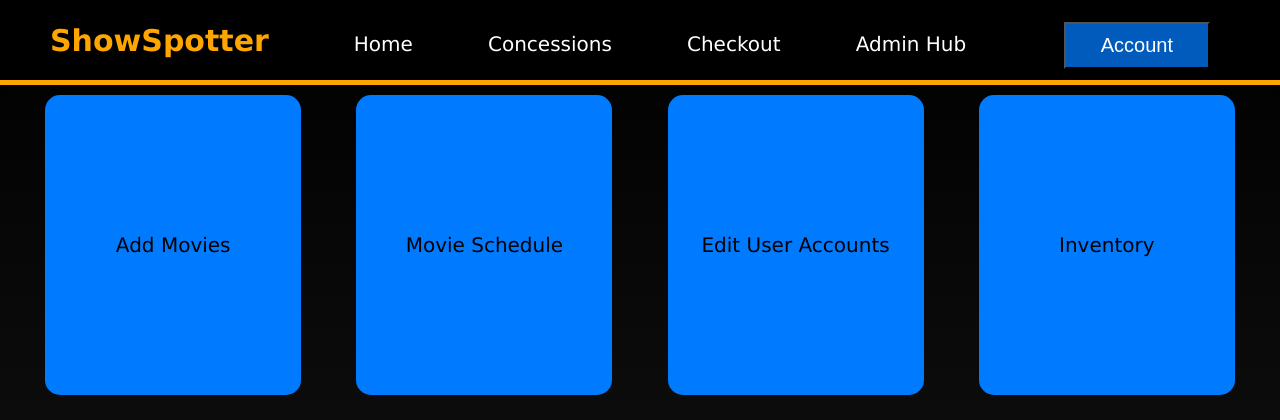
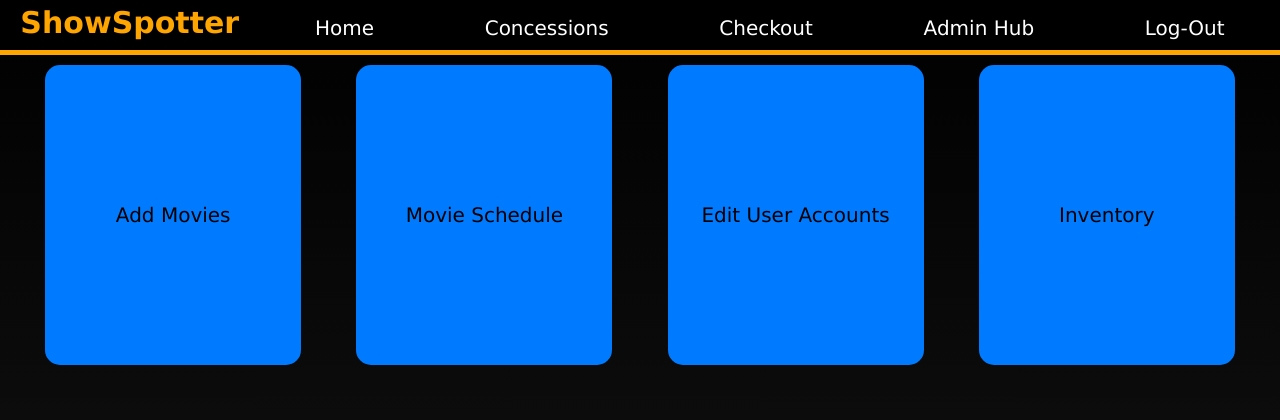
Before and after one commit to pgpdc/ShowSpotter, a PHP site: page /ShowSpotter/admin.php in a window 1280 px wide. Shown: the top 420 px of the page. Run offline with PHP 8.4, Linux system fonts and the light colour scheme; a user stored in the database is signed in.

Commit message:
Created a navbar

```diff
--- a/Styles/navbar.css
+++ b/Styles/navbar.css
@@ -1,20 +1,12 @@
 nav{
-    display: grid;
-    grid-template-columns: auto 1fr;
+    display: flex;
+    justify-content: space-around;
     align-items: center;
-    grid-column-gap: 50px;
-    grid-template-rows: 70px;
-    box-shadow: 0 5px 5px rgba(0,0,0,0.15);
-    position: sticky;
-    top: 0;
     background-color: black;
     border-bottom: orange solid 2pt;
     border-width: 5px;
-    padding-left: 50px;
-    padding-right: 20px;
-    padding-top: 10px;
+    padding-top: 5px;
     font-family: Verdana, Geneva, Tahoma, sans-serif;
-    text-align: left;
 }
 
 nav .brand{
@@ -40,52 +32,4 @@ nav a.active{
     border-radius: 3px;
 }
 
-.dropbtn {
-    text-decoration: none;
-    display: inline-block;
-    padding: 10px 35px;
-    transition: background-color 0.3s, color 0.3s;
-    background-color: #005bbd;
-    color: white;
-    font-size: 20px;
-}
-
-.dropdown {
-    position: relative;
-    float: right;
-    padding-right: 50px;
-}
-
-.dropdown-content {
-    display: none;
-    position: absolute;
-    background-color: #f1f1f1;
-    min-width: 160px;
-    box-shadow: 0px 8px 16px 0px rgba(0,0,0,0.2);
-    z-index: 1;
-    text-align: center;
-}
-
-.dropdown-content p {
-    text-align: center;
-}
-
-.dropdown-content a {
-    color: black;
-    text-decoration: none;
-    display: block;
-}
-
-.dropdown-content a:hover {
-    background: orange;
-    color: #005bbd;
-    border-radius: 3px;
-}
-
-.dropdown:hover .dropdown-content {
-    display: block;
-}
-
-.dropdown:hover .dropbtn {
-    background-color: orange;
-}
+::-webkit-scrollbar { width: 0px; height: 0px; } ::-webkit-scrollbar-button { width: 0px; height: 0px; } ::-webkit-scrollbar-thumb { background: transparent; border: 0px none; border-radius: 0px; } ::-webkit-scrollbar-thumb:hover { background: transparent; } ::-webkit-scrollbar-thumb:active { background: transparent; } ::-webkit-scrollbar-track { background: transparent; border: 0px none; border-radius: 0px; } ::-webkit-scrollbar-track:hover { background: transparent; } ::-webkit-scrollbar-track:active { background: transparent; } ::-webkit-scrollbar-corner { background: transparent; }
--- a/admin.php
+++ b/admin.php
@@ -19,36 +19,13 @@ $isUserAdmin = isAdmin();
   <meta charset="utf-8" />
   <meta name="viewpoint" content="width=device-width,initial-scale=1" />
   <link rel="stylesheet" href="Styles/admin.css" />
-  <link rel="stylesheet" href="Styles/navbar.css">
 </head>
 
 <title>Admin</title>
 
 <body>
 
-  <nav>
-    <div class="brand">ShowSpotter</div>
-    <div class="links">
-      <a href="index.php">Home</a>
-      <a href="">Concessions</a>
-      <a href="checkout.html">Checkout</a>
-        <?php if ($isUserAdmin): ?>
-          <a href="admin.php">Admin Hub</a>
-        <?php endif; ?>
-      <div class="dropdown">
-      <button class="dropbtn">Account</button>
-      <div class="dropdown-content">
-        <?php if ($isUserAdmin): ?>
-          <p>Admin</p>
-        <?php else: ?>
-          <p>Customer</p>
-        <?php endif; ?>
-      <a href="login.php">Sign-In</a>
-      <a href="logout.php">Log-Out</a>
-      </div>
-      </div>
-      </div>
-    </nav>
+<?php require("navbar.php"); ?>
 
   <div class="container">
 
--- a/navbar.php
+++ b/navbar.php
@@ -1,37 +1,19 @@
-<?php
-function isAdmin()
-{
-    return isset($_SESSION['admin']) && $_SESSION['admin'] === TRUE;
-}
-
-$isUserAdmin = isAdmin();
-
-?>
-
-
-<link rel="stylesheet" href="Styles/navbar.css">
+<link rel="stylesheet" href="/ShowSpotter/Styles/navbar.css">
 
 
 <nav>
     <div class="brand">ShowSpotter</div>
-        <div class="links">
-            <a href="index.php">Home</a>
-            <a href="room01/concessions.php">Concessions</a>
-            <a href="room01/checkout.php">Checkout</a>
-            <?php if ($isUserAdmin) : ?>
-                <a href="admin.php">Admin Hub</a>
+    <a href="/ShowSpotter/index.php">Home</a>
+    <a href="/ShowSpotter/room01/concessions.php">Concessions</a>
+    <a href="/ShowSpotter/room01/checkout.php">Checkout</a>
+    <?php if (isset($_SESSION['admin'])) : ?>
+        <a href="/ShowSpotter/admin.php">Admin Hub</a>
     <?php endif; ?>
     <div class="dropdown">
-                <button class="dropbtn">Account</button>
-                <div class="dropdown-content">
-                    <?php if ($isUserAdmin) : ?>
-                        <p>Admin</p>
+        <?php if (isset($_SESSION["loggedin"]) && $_SESSION["loggedin"] == true) : ?>
+            <a href="/ShowSpotter/logout.php">Log-Out</a>
         <?php else : ?>
-                        <p>Customer</p>
+            <a href="/ShowSpotter/login.php">Sign-In</a>
         <?php endif; ?>
-                    <a href="login.php">Sign-In</a>
-                    <a href="logout.php">Log-Out</a>
-                </div>
-            </div>
     </div>
 </nav>
```
Also changed, not shown: Showtimes.php (+1 -77 lines), Styles/ShowTimes.css (+0 -13 lines), index.php (+2 -10 lines), room01/concessions.php (+42 -47 lines). Lines whose indentation alone changed are shown as unchanged.
